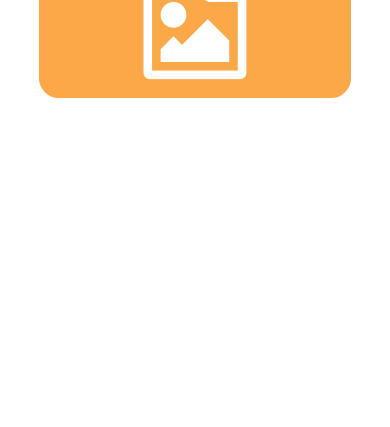
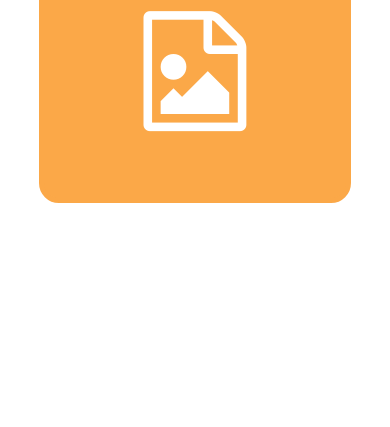
Before and after one commit to ragAgar/parts_checker, a plain HTML site: page index.html in a window 390 px wide. Shown: the part 467-894 px from the top of the page. After the commit the page ends 844 px from the top, so only its background shows below. Drawn offline with Linux system fonts and the light colour scheme; a web font is replaced by a local one.

Commit message:
Update main.css

```diff
--- a/css/main.css
+++ b/css/main.css
@@ -8,13 +8,9 @@
 	src: url('../font/03SmartFontUI.woff') format('woff');
 }
 /*ここからindex.html*/
-html{
-    height: 100%;
-}
 body{
     text-align: center;
     font-family: 'SmartFont';
-    height: 100%;
 }
 
 .all{
@@ -156,9 +152,6 @@ body{
     .fa-file-image-o{
         padding-top:4%;
         font-size: 120px;
-    }
-    .button{
-       height: 50%;
     }
 }
 
```
